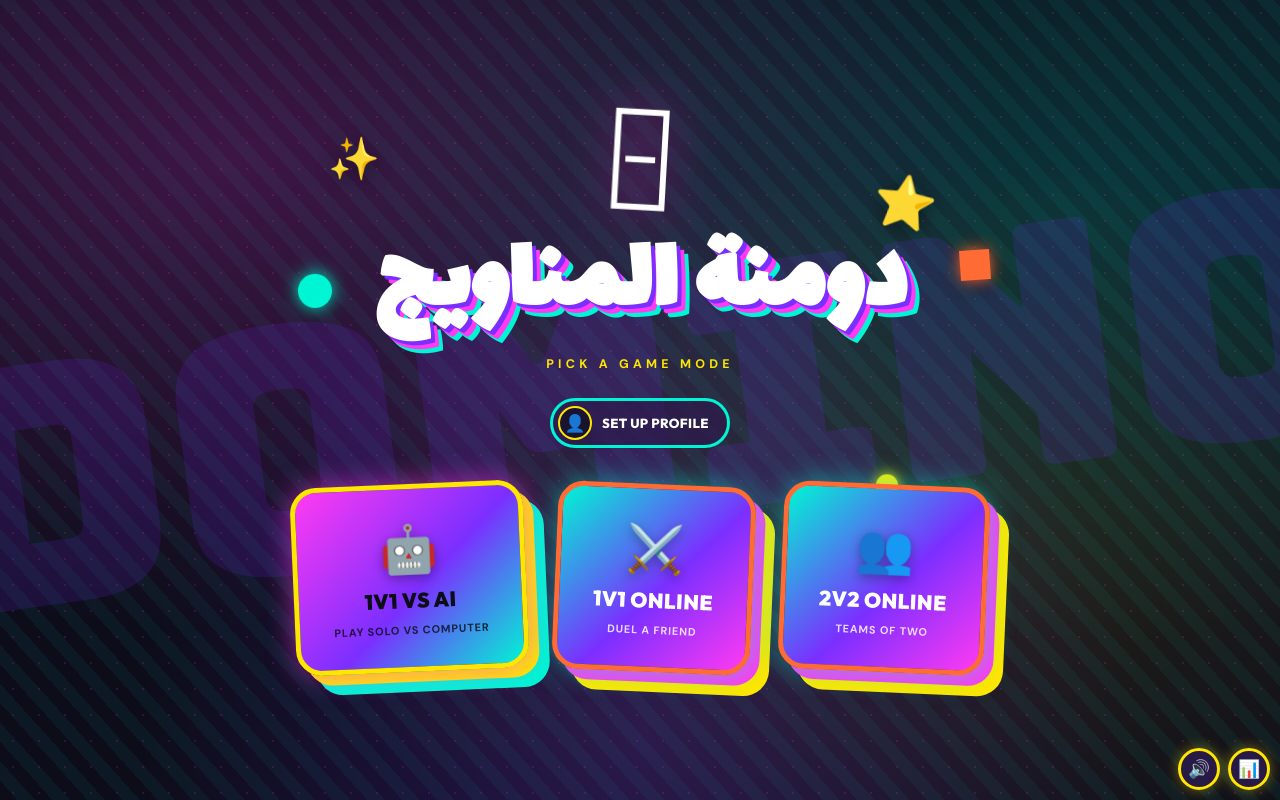
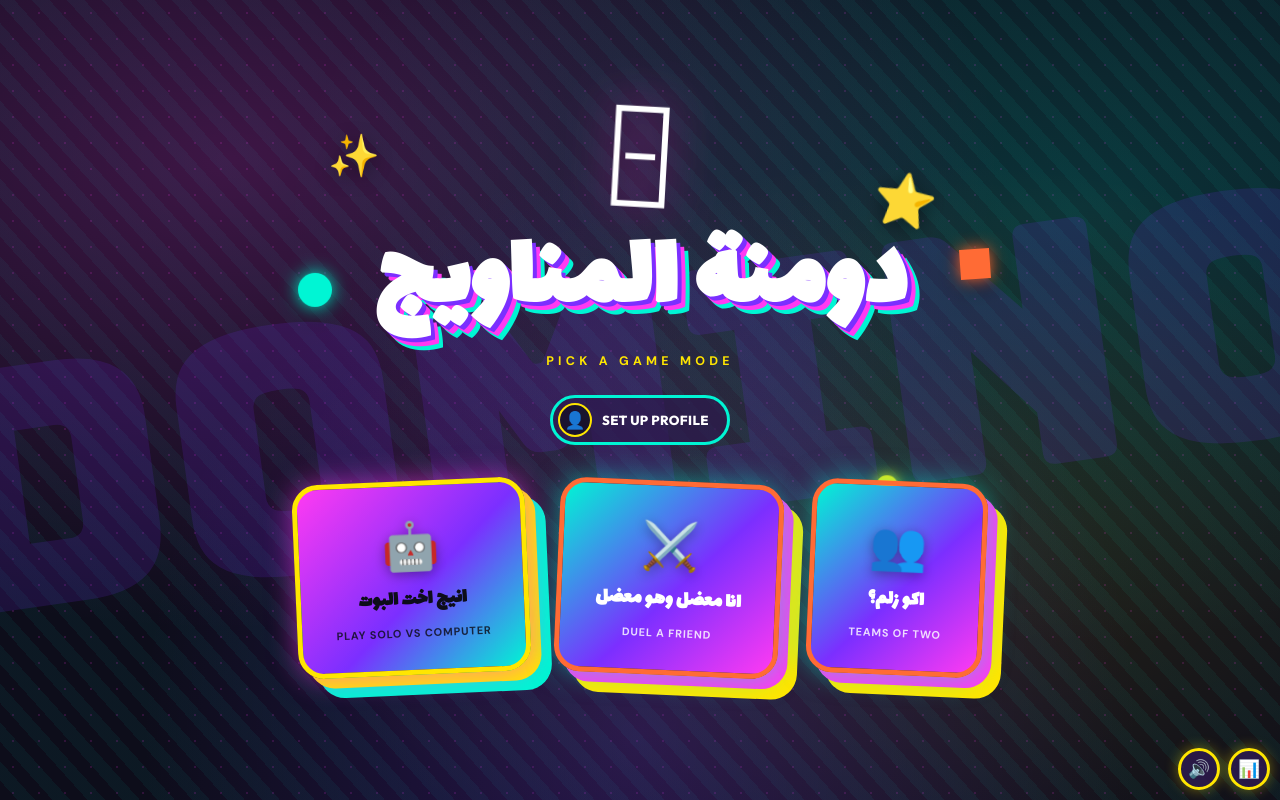
Before and after one commit to xcobra-007/game, a plain HTML site: page dominoes.html in a window 1280 px wide. Drawn offline with Linux system fonts and the light colour scheme; a web font is replaced by a local one.

Commit message:
menu: Arabic labels for game mode cards

```diff
--- a/dominoes.html
+++ b/dominoes.html
@@ -253,13 +253,13 @@ body{
   <button class="pf-open-btn" onclick="openProfile()"><span class="pf-open-av" id="pf-open-av">👤</span><span id="pf-open-name">Set up profile</span></button>
   <div class="mode-cards">
     <button class="mode-card ai" onclick="startMenu1v1()">
-      <span class="mc-icon">🤖</span><span class="mc-label">1v1 vs AI</span><span class="mc-sub">Play solo vs computer</span>
+      <span class="mc-icon">🤖</span><span class="mc-label" dir="rtl" style="font-family:'Lalezar',cursive;letter-spacing:normal">انيج اخت البوت</span><span class="mc-sub">Play solo vs computer</span>
     </button>
     <button class="mode-card online" onclick="goLobby('1v1')">
-      <span class="mc-icon">⚔️</span><span class="mc-label">1v1 Online</span><span class="mc-sub">Duel a friend</span>
+      <span class="mc-icon">⚔️</span><span class="mc-label" dir="rtl" style="font-family:'Lalezar',cursive;letter-spacing:normal">انا معضل وهو معضل</span><span class="mc-sub">Duel a friend</span>
     </button>
     <button class="mode-card online" onclick="goLobby('2v2')">
-      <span class="mc-icon">👥</span><span class="mc-label">2v2 Online</span><span class="mc-sub">Teams of two</span>
+      <span class="mc-icon">👥</span><span class="mc-label" dir="rtl" style="font-family:'Lalezar',cursive;letter-spacing:normal">اكو زلم؟</span><span class="mc-sub">Teams of two</span>
     </button>
   </div>
 </div>
```
